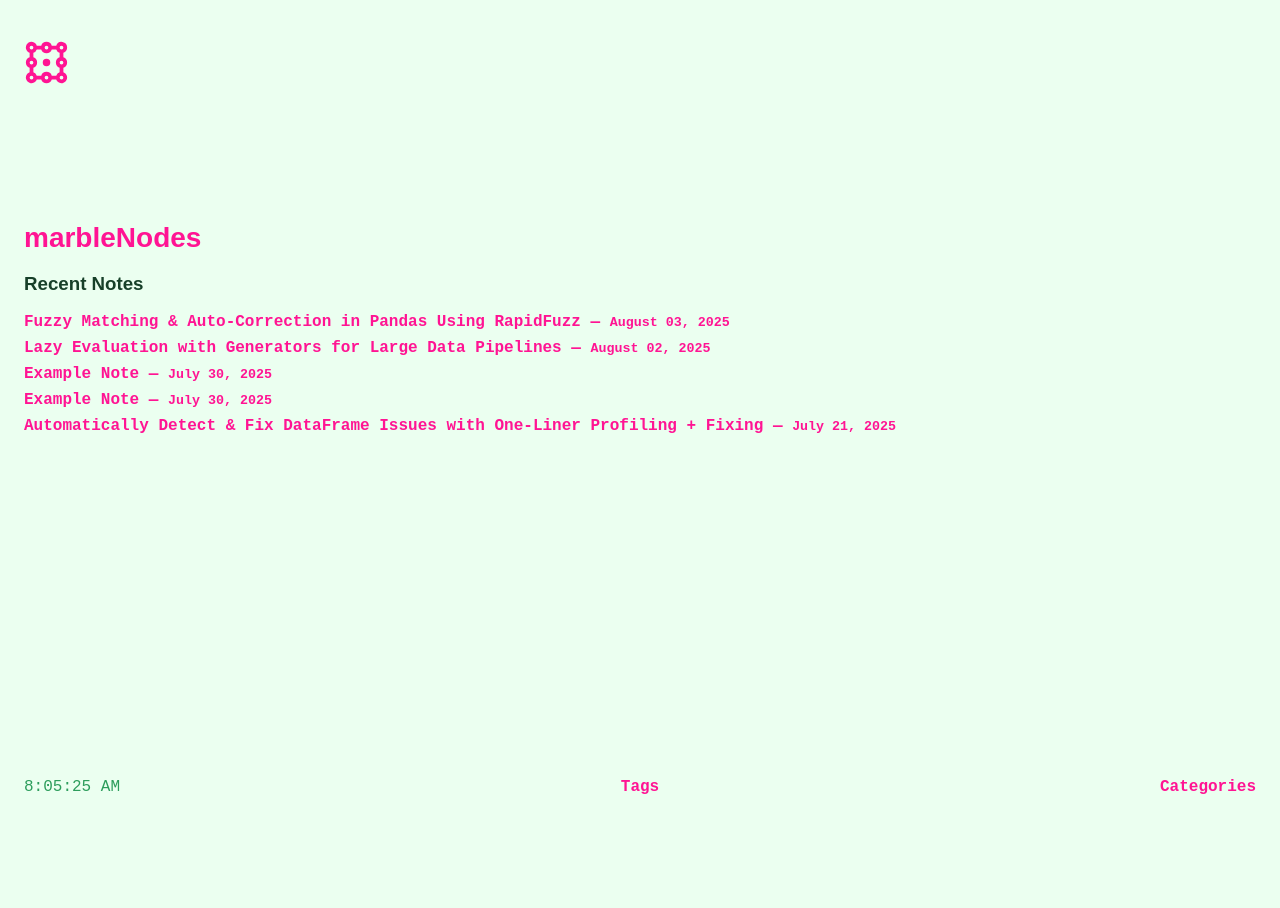
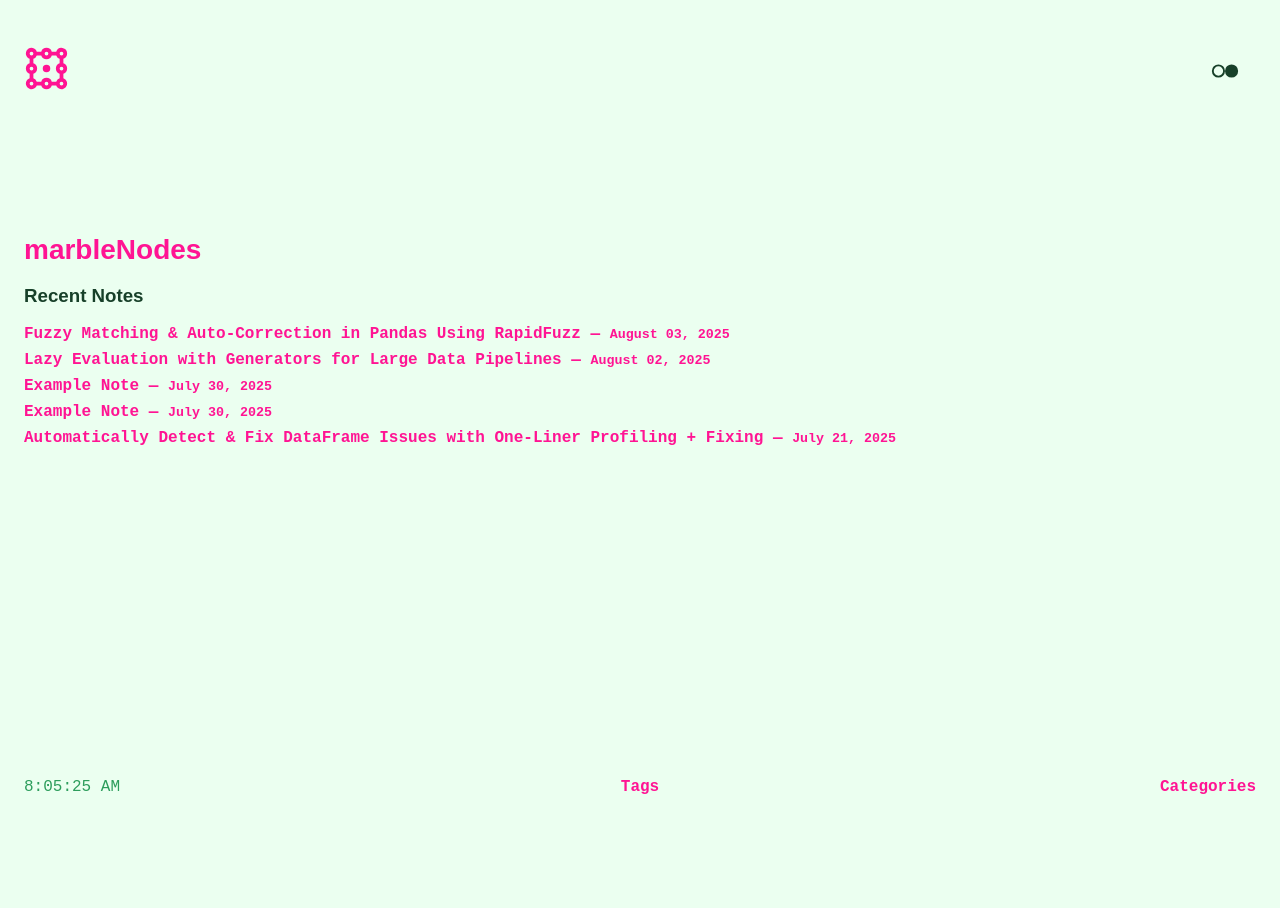
Before and after one commit to dduyg/5566677, a Jekyll site: the page built from index.md, in a window 1280 px wide. Built offline with Jekyll 4.4.1, drawn with Linux system fonts in a browser that asks for light colours; some web fonts are replaced.

Commit message:
Update default.html

```diff
--- a/_layouts/default.html
+++ b/_layouts/default.html
@@ -17,7 +17,11 @@
       </svg>
     </a>
     <div>
-      <button id="theme-toggle"><span id="icon-wrapper"></span></button>
+      <button id="theme-toggle">
+        <svg xmlns="http://www.w3.org/2000/svg" viewBox="0 0 32 32" fill="currentColor">
+          <path transform="translate(32,0) scale(-1,1)" d="M23,23a7,7,0,1,1,7-7A7.0078,7.0078,0,0,1,23,23Zm0-12a5,5,0,1,0,5,5A5.0055,5.0055,0,0,0,23,11Z"/><circle transform="translate(32,0) scale(-1,1)" cx="9" cy="16" r="7"/>
+        </svg>
+      </button>
     </div>
   </header>
 
```
